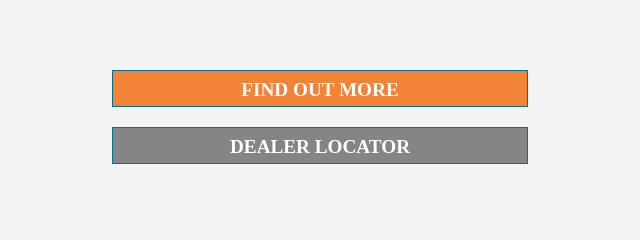
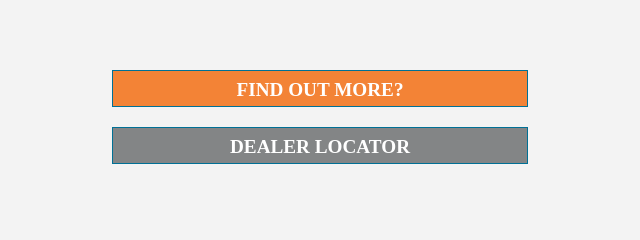
Before and after one commit to zillian/zillian.github.io, a plain HTML site: page code/index.html in a window 1280 px wide. Shown: the part 4052-4292 px from the top of the page, 320-960 px from the left. Drawn offline with Linux system fonts and the light colour scheme; a web font is replaced by a local one.

Commit message:
Update
Question mark?

```diff
--- a/code/index.html
+++ b/code/index.html
@@ -147,7 +147,7 @@
       <div class="row">
        <div class="small-10 medium-6 large-4 large-centered medium-centered small-centered columns">
         <ul class="small-block-grid-3">
-          <a href="http://www.m-audio.com/products/browse/category/keyboards-and-controllers" id="find-out-more" class="dealerbutton button postfix" target="_blank">FIND OUT MORE</a>
+          <a href="http://www.m-audio.com/products/browse/category/keyboards-and-controllers" id="find-out-more" class="dealerbutton button postfix" target="_blank">FIND OUT MORE?</a>
           <a href="http://www.m-audio.com/dealers" class="dealerbutton button postfix" target="_blank">DEALER LOCATOR</a>
        </div>
       </div>
```
